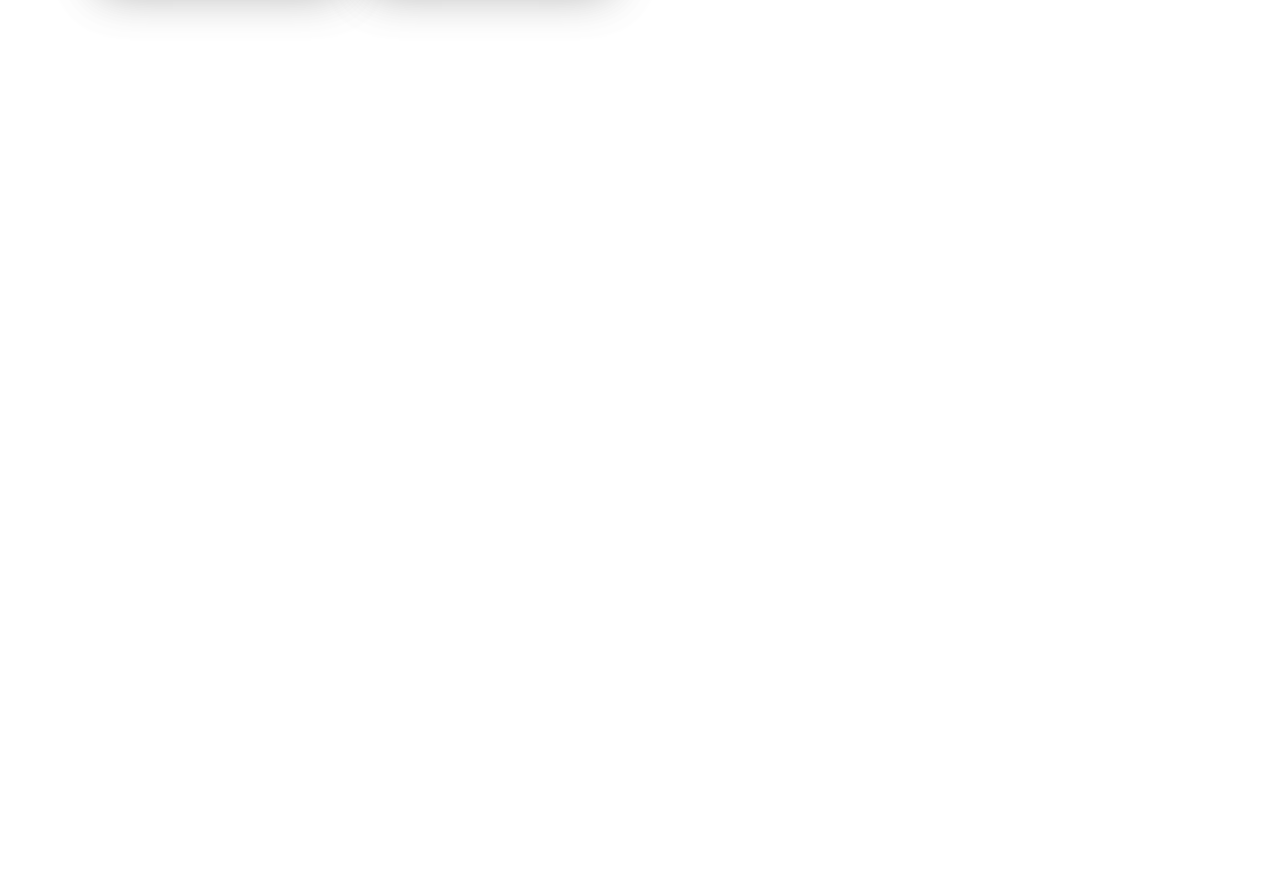
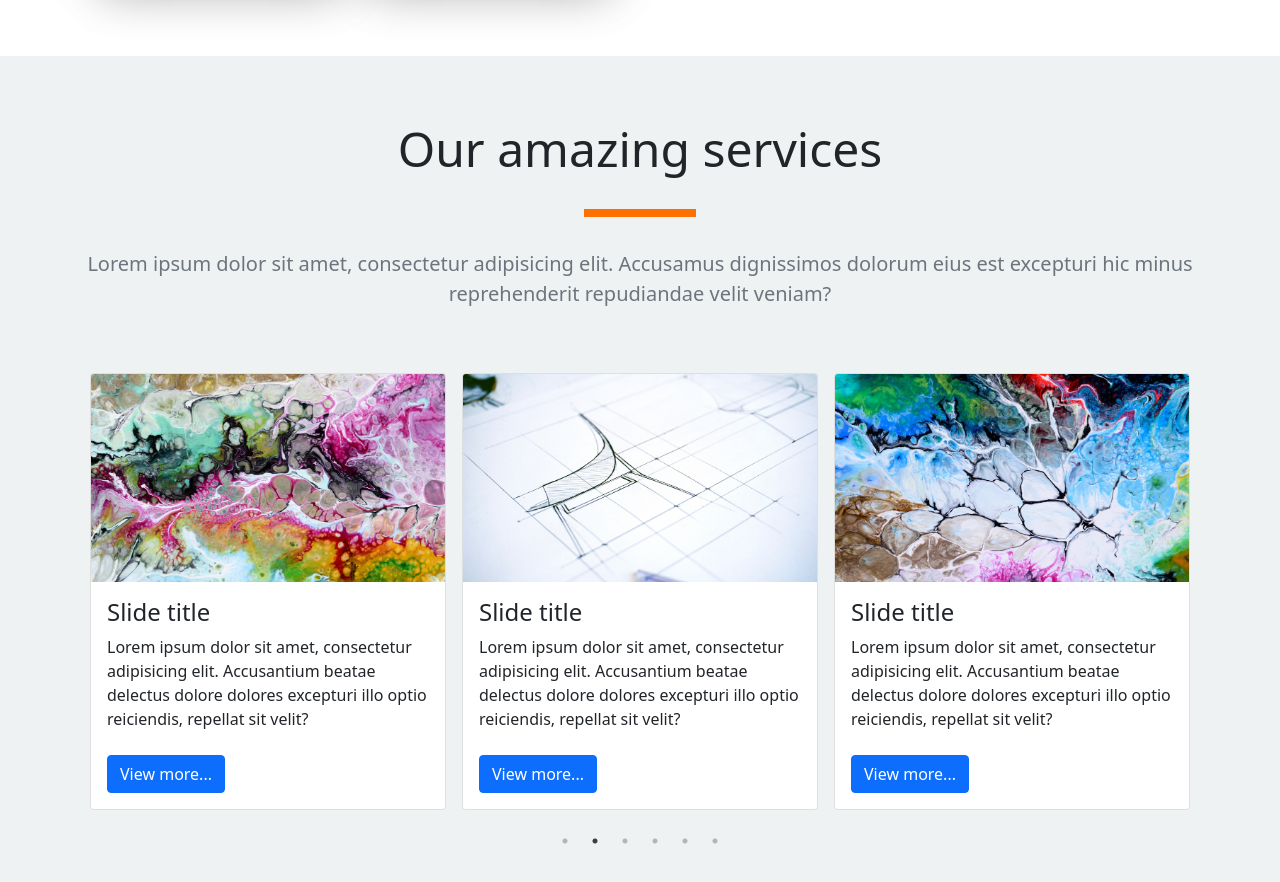
Before and after one commit to HyecheonLee/react-bootstrap, a Next.js app: page /project1 in a window 1280 px wide. Shown: the part 1240-2122 px from the top of the page. Before the commit the page ends 1296 px from the top, so only its background shows below. Built offline with nearby package versions, Linux system fonts and the light colour scheme.

Commit message:
ServicesSection.jsx

```diff
--- a/components/project1/IntroSection.jsx
+++ b/components/project1/IntroSection.jsx
@@ -10,10 +10,8 @@ const IntroSection = () => {
             <div className="col-md-6 intro-first">
               <div className="row px-md-3">
                 <div className="col-6">
-                  <div
-                    className="card card-body my-3 position0relative rounded-3 shadow-lg intro-first-card">
-                    <div
-                      className="overlay d-flex justify-content-center align-items-center position-absolute h-100 w-100 shadow-lg">
+                  <div className="card card-body my-3 position-relative rounded-3 shadow-lg intro-first-card">
+                    <div className="overlay d-flex justify-content-center align-items-center position-absolute h-100 w-100 shadow-lg">
                       <h3 className="fw-light">
                         <Link href="#">
                           <a className="link-light text-decoration-none">Link 1</a>
@@ -24,7 +22,7 @@ const IntroSection = () => {
                 </div>
                 <div className="col-6">
                   <div
-                    className="card card-body my-3 position0relative rounded-3 shadow-lg intro-first-card">
+                    className="card card-body my-3 position-relative rounded-3 shadow-lg intro-first-card">
                     <div
                       className="overlay d-flex justify-content-center align-items-center position-absolute h-100 w-100 shadow-lg">
                       <h3 className="fw-light">
@@ -37,7 +35,7 @@ const IntroSection = () => {
                 </div>
                 <div className="col-6">
                   <div
-                    className="card card-body my-3 position0relative rounded-3 shadow-lg intro-first-card">
+                    className="card card-body my-3 position-relative rounded-3 shadow-lg intro-first-card">
                     <div
                       className="overlay d-flex justify-content-center align-items-center position-absolute h-100 w-100 shadow-lg">
                       <h3 className="fw-light">
@@ -50,7 +48,7 @@ const IntroSection = () => {
                 </div>
                 <div className="col-6">
                   <div
-                    className="card card-body my-3 position0relative rounded-3 shadow-lg intro-first-card">
+                    className="card card-body my-3 position-relative rounded-3 shadow-lg intro-first-card">
                     <div
                       className="overlay d-flex justify-content-center align-items-center position-absolute h-100 w-100 shadow-lg">
                       <h3 className="fw-light">
--- /dev/null
+++ b/components/project1/ServicesSection.jsx
@@ -0,0 +1,135 @@
+import React from 'react';
+import Slider from "react-slick";
+import {Image} from "react-bootstrap";
+
+const ServicesSection = () => {
+  const setting = {
+    dots: true,
+    arrows: false,
+    slidesToShow: 3,
+    slidesToScroll: 1,
+    autoplay: true,
+    autoplaySpeed: 3000,
+    responsive: [
+      {
+        breakpoint: 768,
+        settings: {
+          slidesToShow: 2
+        }
+      },
+      {
+        breakpoint: 576,
+        settings: {
+          slidesToShow: 1
+        }
+      }
+    ]
+  }
+  return (
+    <section id="services">
+      <div className="section-content">
+        <div className="container services">
+          <div className="services-header text-center mb-5">
+            <h1 className="display-5">Our amazing services</h1>
+            <div className="divider"></div>
+            <p className="lead text-secondary">
+              Lorem ipsum dolor sit amet, consectetur adipisicing elit. Accusamus
+              dignissimos dolorum eius est excepturi hic minus reprehenderit repudiandae
+              velit veniam?
+            </p>
+          </div>
+          <div className="services-body">
+            <Slider {...setting}>
+              <div className="services-col mx-0 my-3">
+                <div className="card">
+                  <a href="#">
+                    <img src="/images/port1.jpg" className="card-img-top" alt=""/>
+                  </a>
+                  <div className="card-body">
+                    <h4 className="card-title">Slide title</h4>
+                    <p className="card-text fw-light mb-4">Lorem ipsum dolor sit amet,
+                      consectetur adipisicing elit. Accusantium beatae delectus dolore
+                      dolores excepturi illo optio reiciendis, repellat sit velit?</p>
+                    <a href="#" className="btn btn-primary">View more...</a>
+                  </div>
+                </div>
+              </div>
+              <div className="services-col mx-0 my-3">
+                <div className="card">
+                  <a href="#">
+                    <img src="/images/port2.jpg" className="card-img-top" alt=""/>
+                  </a>
+                  <div className="card-body">
+                    <h4 className="card-title">Slide title</h4>
+                    <p className="card-text fw-light mb-4">Lorem ipsum dolor sit amet,
+                      consectetur adipisicing elit. Accusantium beatae delectus dolore
+                      dolores excepturi illo optio reiciendis, repellat sit velit?</p>
+                    <a href="#" className="btn btn-primary">View more...</a>
+                  </div>
+                </div>
+              </div>
+              <div className="services-col mx-0 my-3">
+                <div className="card">
+                  <a href="#">
+                    <img src="/images/port3.jpg" className="card-img-top" alt=""/>
+                  </a>
+                  <div className="card-body">
+                    <h4 className="card-title">Slide title</h4>
+                    <p className="card-text fw-light mb-4">Lorem ipsum dolor sit amet,
+                      consectetur adipisicing elit. Accusantium beatae delectus dolore
+                      dolores excepturi illo optio reiciendis, repellat sit velit?</p>
+                    <a href="#" className="btn btn-primary">View more...</a>
+                  </div>
+                </div>
+              </div>
+              <div className="services-col mx-0 my-3">
+                <div className="card">
+                  <a href="#">
+                    <img src="/images/port4.jpg" className="card-img-top" alt=""/>
+                  </a>
+                  <div className="card-body">
+                    <h4 className="card-title">Slide title</h4>
+                    <p className="card-text fw-light mb-4">Lorem ipsum dolor sit amet,
+                      consectetur adipisicing elit. Accusantium beatae delectus dolore
+                      dolores excepturi illo optio reiciendis, repellat sit velit?</p>
+                    <a href="#" className="btn btn-primary">View more...</a>
+                  </div>
+                </div>
+              </div>
+              <div className="services-col mx-0 my-3">
+                <div className="card">
+                  <a href="#">
+                    <img src="/images/port5.jpg" className="card-img-top" alt=""/>
+                  </a>
+                  <div className="card-body">
+                    <h4 className="card-title">Slide title</h4>
+                    <p className="card-text fw-light mb-4">Lorem ipsum dolor sit amet,
+                      consectetur adipisicing elit. Accusantium beatae delectus dolore
+                      dolores excepturi illo optio reiciendis, repellat sit velit?</p>
+                    <a href="#" className="btn btn-primary">View more...</a>
+                  </div>
+                </div>
+              </div>
+              <div className="services-col mx-0 my-3">
+                <div className="card">
+                  <a href="#">
+                    <img src="/images/port6.jpg" className="card-img-top" alt=""/>
+                  </a>
+                  <div className="card-body">
+                    <h4 className="card-title">Slide title</h4>
+                    <p className="card-text fw-light mb-4">Lorem ipsum dolor sit amet,
+                      consectetur adipisicing elit. Accusantium beatae delectus dolore
+                      dolores excepturi illo optio reiciendis, repellat sit velit?</p>
+                    <a href="#" className="btn btn-primary">View more...</a>
+                  </div>
+                </div>
+              </div>
+            </Slider>
+          </div>
+        </div>
+      </div>
+    </section>
+  );
+};
+
+export default ServicesSection;
--- a/pages/project1/index.jsx
+++ b/pages/project1/index.jsx
@@ -6,6 +6,7 @@ import NavbarCollapse from "react-bootstrap/NavbarCollapse";
 import TopSection from "../../components/project1/TopSection";
 import IntroSection from "../../components/project1/IntroSection";
 import NavbarSection from "../../components/project1/NavbarSection";
+import ServicesSection from "../../components/project1/ServicesSection";
 
 const Index = () => {
   return (
@@ -17,6 +18,7 @@ const Index = () => {
         <NavbarSection/>
         <TopSection/>
         <IntroSection/>
+        <ServicesSection/>
       </>
     </>
   );
--- a/styles/project1.css
+++ b/styles/project1.css
@@ -72,3 +72,32 @@
 #intro .intro-first-card .overlay a:hover {
     color: #fafa6f;
 }
+
+#services {
+    background-color: rgba(96, 125, 139, 0.1);
+}
+
+#services .divider {
+    width: 10%;
+    margin: 2rem auto;
+    border-top: 0.5rem solid rgb(255, 112, 3);
+}
+
+#services .services-col .card {
+    transition: 0.4s ease;
+}
+
+#services .services-col .card:hover {
+    transform: translateY(-0.8rem);
+    box-shadow: 0 5px 11px 0 rgba(0, 0, 0, 0.18), 0 4px 14px 0 rgba(0, 0, 0, 0.15);
+}
+
+#services .services-col img {
+    height: 13rem;
+    object-fit: cover;
+    object-position: center;
+}
+
+#services .slick-slide > div {
+    margin: 0 0.5rem;
+}
```
